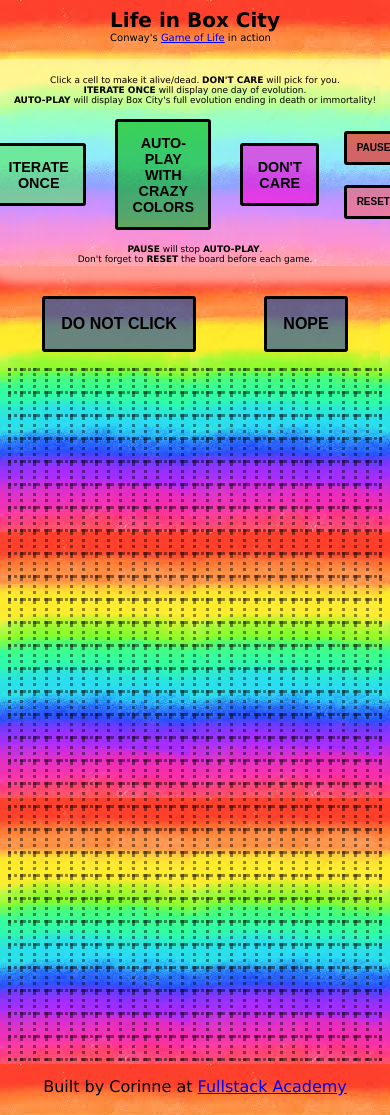
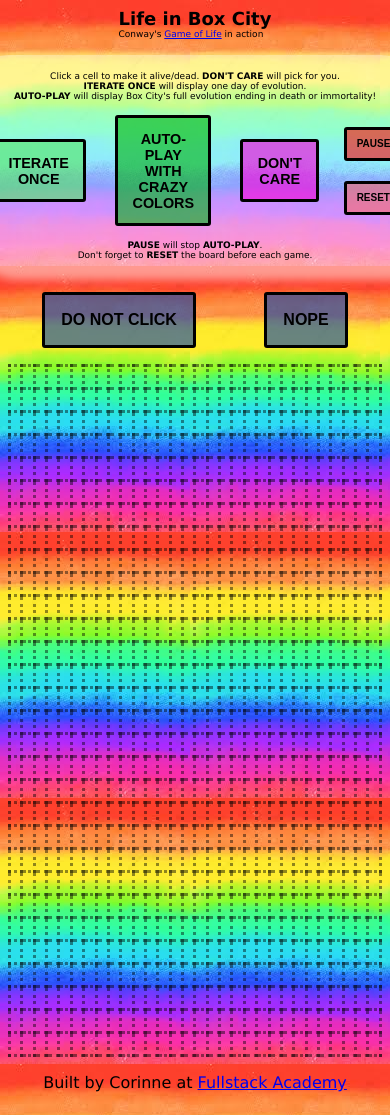
Before and after one commit to nightsandwich/nightsandwich.github.io, a plain HTML site: page index.html in a window 390 px wide. Shown: the top 1115 px of the page. Drawn offline with Linux system fonts and the light colour scheme.

Commit message:
media change

```diff
--- a/public/main.css
+++ b/public/main.css
@@ -153,9 +153,9 @@ td.darker9 {
   background-color: #fd0579;
 }
 
-@media screen and (max-width: 400px) {
+@media screen and (max-width: 700px) {
   #title{
-    font-size:x-small;
+    font-size:xx-small;
   }
   #instructions p{
     font-size:xx-small;
```
